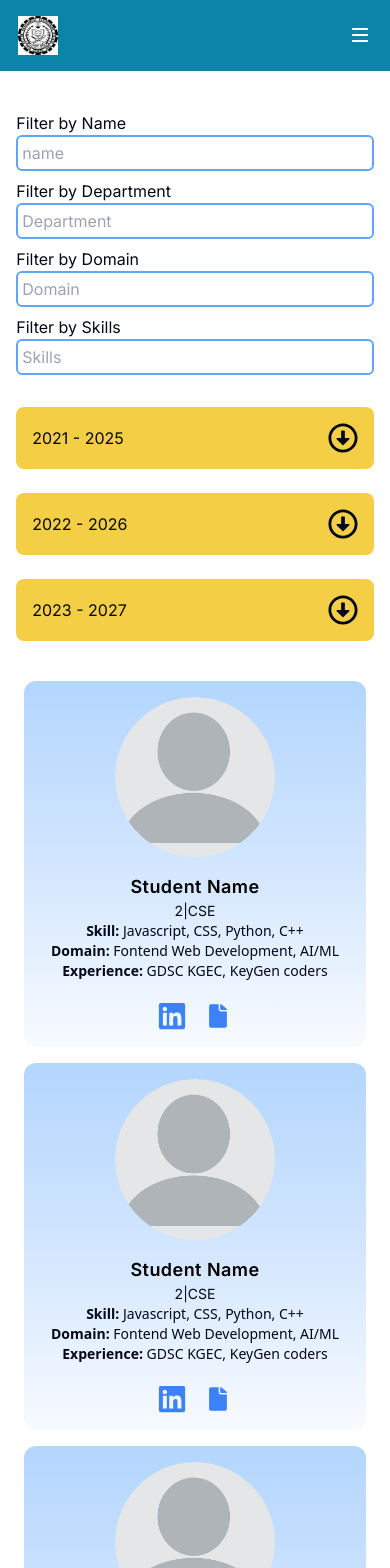
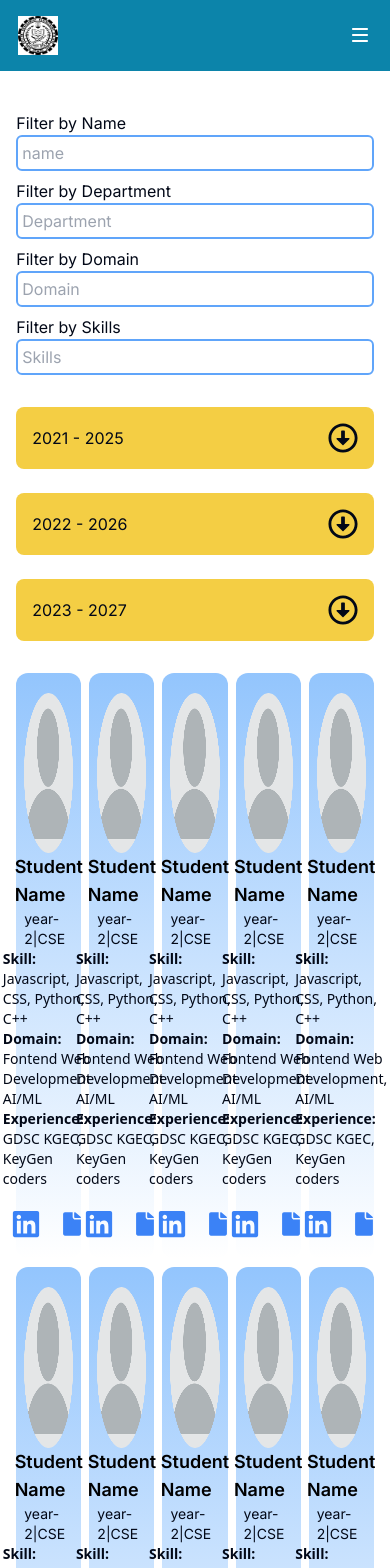
Before and after one commit to Phoenix-031/KGECTnp2k24, a Next.js app: page /student-details in a window 390 px wide. Shown: the top 1568 px of the page. Built offline with nearby package versions, Linux system fonts and the light colour scheme.

Commit message:
edited user-details

```diff
--- a/src/app/student-details/page.tsx
+++ b/src/app/student-details/page.tsx
@@ -1,5 +1,6 @@
-import StudentCard from '@/components/student-filter/StudentCard';
+import StudentCard from '@/components/StudentCard';
 import { filterText, yearRange } from '@/data/student-detail-page';
+import { students } from '@/data/students';
 import React from 'react';
 import { FaRegArrowAltCircleDown } from 'react-icons/fa';
 
@@ -79,8 +80,10 @@ const page = () => {
           </div>
         ))}
       </div>
-      <div className='w-full'>
-        <StudentCard />
+      <div className='gap-2 w-full grid grid-cols-5 row-auto'>
+        {students.map((student, index) => (
+          <StudentCard key={index} student={student}/>
+        ))}
       </div>
     </div>
   );
--- a/src/components/Navbar.tsx
+++ b/src/components/Navbar.tsx
@@ -61,7 +61,7 @@ export const Navbar = () => {
   return (
     <nav
       ref={navbarRef}
-      className={`bg-custom-blue text-white font-semibold text-sm py-4 sm:p-6 md:flex md:justify-between sticky top-0 z-10 md:items-center transition-transform duration-300 ${
+      className={`z-10 bg-custom-blue text-white font-semibold text-sm py-4 sm:p-6 md:flex md:justify-between sticky top-0 md:items-center transition-transform duration-300 ${
         isVisible ? 'translate-y-0' : '-translate-y-full'
       }`}
     >
--- /dev/null
+++ b/src/components/StudentCard.tsx
@@ -0,0 +1,59 @@
+import Link from 'next/link';
+import { FaLinkedin } from 'react-icons/fa';
+import { IoIosDocument } from 'react-icons/io';
+import { studentPhoto } from '@/assets/images';
+import Image from 'next/image';
+
+interface Student {
+  title: string;
+  year: number;
+  department: string;
+  skills: string;
+  domain: string;
+  experience: string;
+  linkedin: string;
+  resume: string;
+}
+const StudentCard = ({ student }: { student: Student }) => {
+  return (
+    <div className='rounded-xl px-2 py-5 flex flex-col justify-center items-center bg-gradient-to-b from-blue-300 to-white'>
+      <div className='w-full flex flex-row justify-center students-center text-center'>
+        <Image
+          src={studentPhoto}
+          className='rounded-full sm:w-[21vh] sm:h-[21vh] w-[19vh] h-[19vh]'
+          alt={student.title}
+        />
+      </div>
+      <span className='sm:text-2xl text-lg font-semibold text-black'>{student.title}</span>
+      <div className='sm:text-md text-sm'>
+        year-{student.year}|{student.department}
+      </div>
+      <div className='flex flex-col'>
+        <div className='sm:text-md text-sm font-sans'>
+          <span className='font-bold'>Skill:</span> {student.skills}
+        </div>
+        <div className='sm:text-md text-sm font-sans'>
+          <span className='font-bold'>Domain:</span> {student.domain}
+        </div>
+        <div className='sm:text-md text-sm font-sans'>
+          <span className='font-bold'>Experience:</span> {student.experience}
+        </div>
+      </div>
+      <div className='mt-5 flex flex-row justify-center students-center sm:gap-6 gap-4 w-full'>
+        <Link
+          className=' text-blue-500 text-3xl'
+          href={student.linkedin}
+        >
+          <FaLinkedin />
+        </Link>
+        <Link
+          className=' text-blue-500 text-3xl'
+          href={student.resume}
+        >
+          <IoIosDocument />
+        </Link>
+      </div>
+    </div>
+  );
+};
+export default StudentCard;
--- a/src/components/student-filter/StudentCard.tsx
+++ /dev/null
@@ -1,11 +0,0 @@
-import { students } from '@/data/students';
-import { HoverEffect } from '../ui/card-hover-effect';
-
-const StudentCard = () => {
-  return (
-    <div className='mx-auto'>
-      <HoverEffect items={students} />
-    </div>
-  );
-};
-export default StudentCard;
```
Also changed, not shown: src/components/ui/card-hover-effect.tsx (line endings or trailing spaces).
